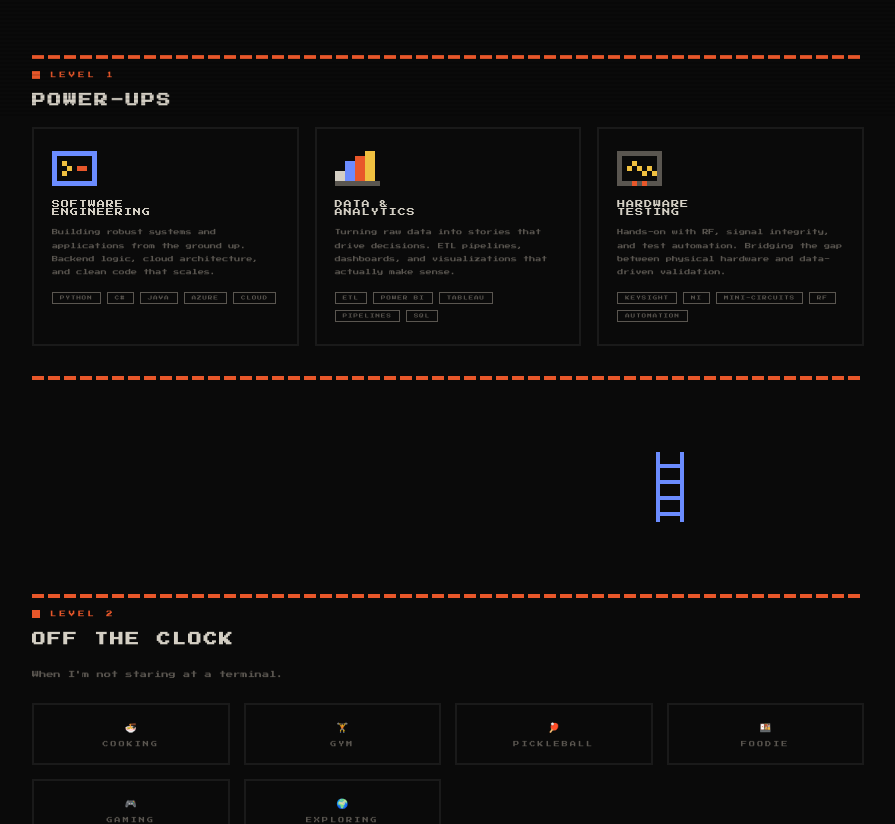
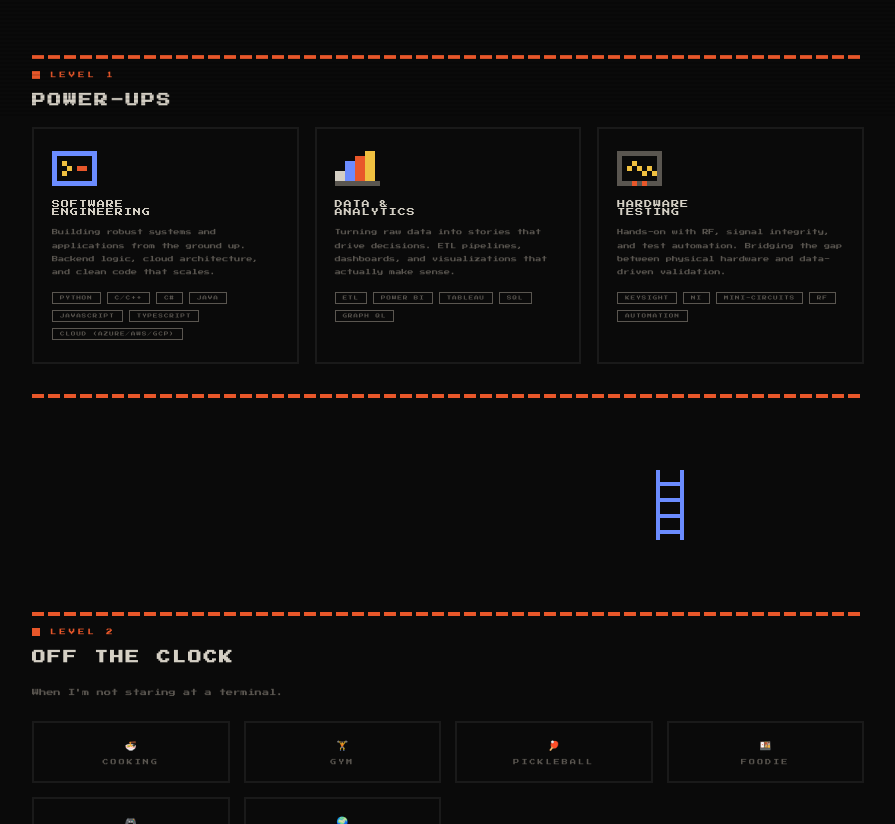
Before and after one commit to custoyang/custoyang.github.io, an Astro site: page / in a window 1280 px wide. Shown: the part 682-1506 px from the top of the page, without its empty margins (192-1087 px from the left). Built offline with nearby package versions, Linux system fonts and the light colour scheme; Astro itself is replaced by a stand-in of ours.

Commit message:
adding new fields

```diff
--- a/src/pages/index.astro
+++ b/src/pages/index.astro
@@ -70,7 +70,7 @@ const allDiary = (await getCollection('diary')).sort(
         <div class="powerup-name">SOFTWARE<br>ENGINEERING</div>
         <div class="powerup-desc">Building robust systems and applications from the ground up. Backend logic, cloud architecture, and clean code that scales.</div>
         <div class="powerup-tags">
-          <span class="tag">PYTHON</span><span class="tag">C#</span><span class="tag">JAVA</span><span class="tag">AZURE</span><span class="tag">CLOUD</span>
+          <span class="tag">PYTHON</span><span class="tag">C/C++</span><span class="tag">C#</span><span class="tag">JAVA</span><span class="tag">JAVASCRIPT</span><span class="tag">TYPESCRIPT</span><span class="tag">CLOUD (AZURE/AWS/GCP)</span>
         </div>
       </div>
 
@@ -87,7 +87,7 @@ const allDiary = (await getCollection('diary')).sort(
         <div class="powerup-name">DATA &<br>ANALYTICS</div>
         <div class="powerup-desc">Turning raw data into stories that drive decisions. ETL pipelines, dashboards, and visualizations that actually make sense.</div>
         <div class="powerup-tags">
-          <span class="tag">ETL</span><span class="tag">POWER BI</span><span class="tag">TABLEAU</span><span class="tag">PIPELINES</span><span class="tag">SQL</span>
+          <span class="tag">ETL</span><span class="tag">POWER BI</span><span class="tag">TABLEAU</span><span class="tag">SQL</span><span class="tag">GRAPH QL</span>
         </div>
       </div>
 
```
